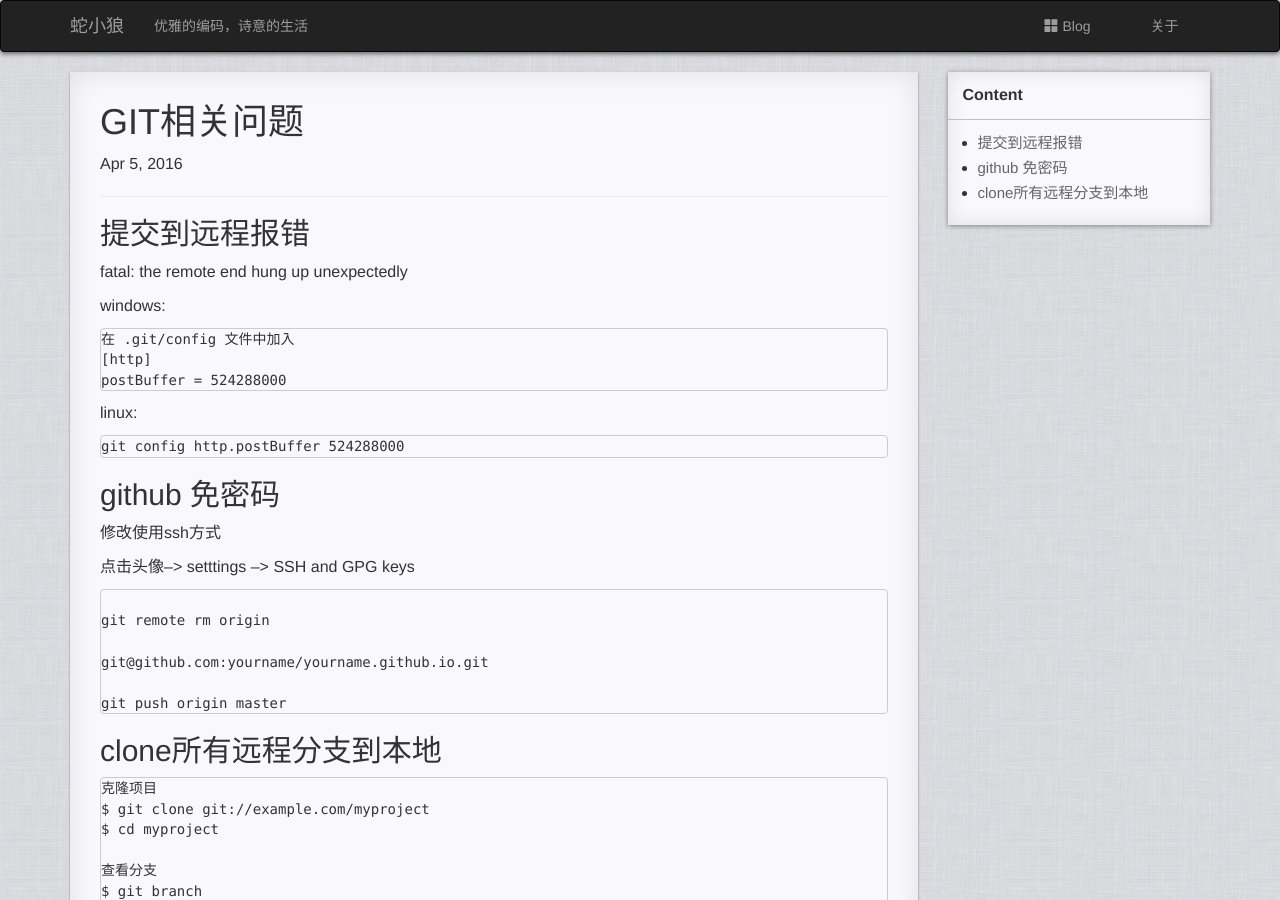
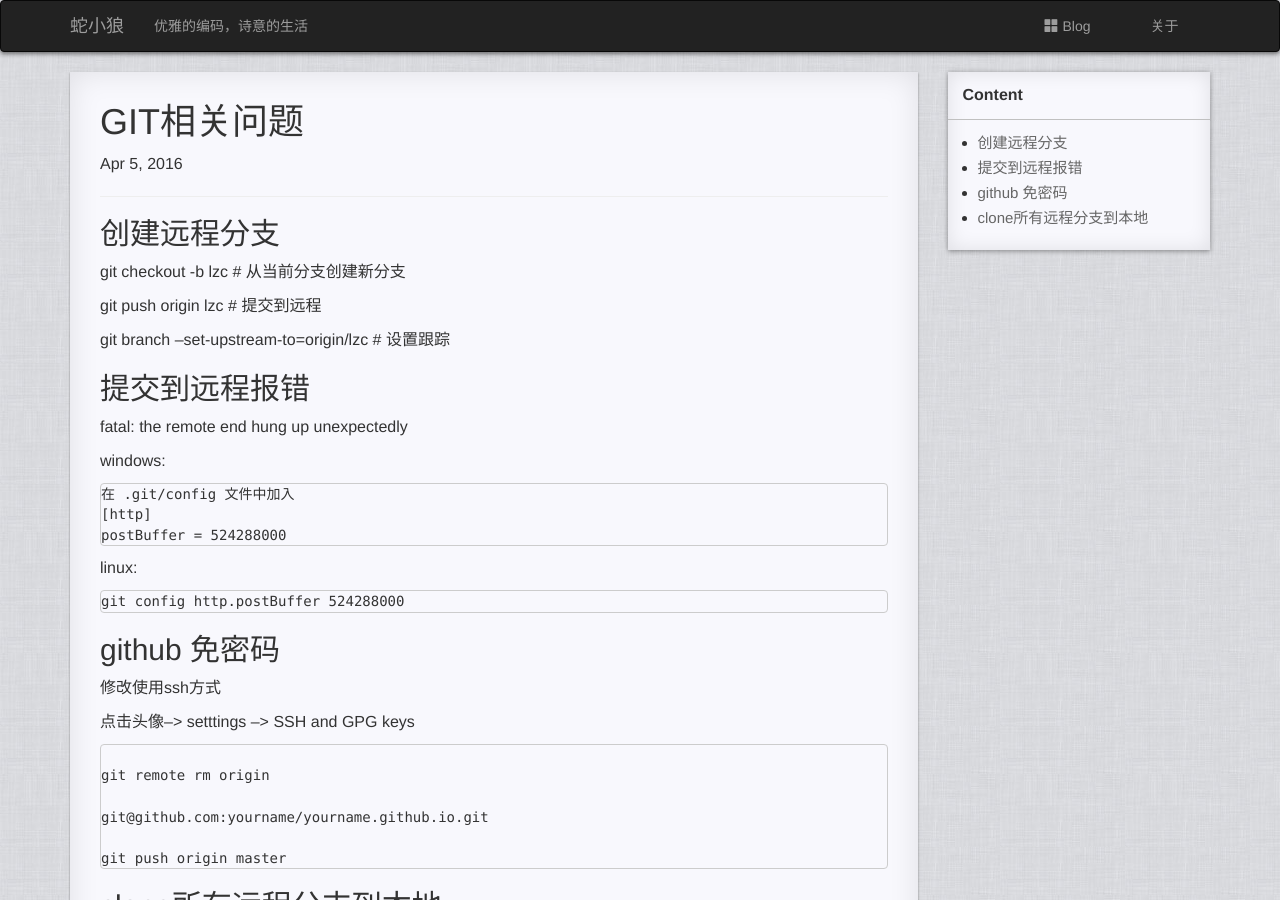
Before and after one commit to imouren/imouren.github.io, a Jekyll site: the page built from _posts/2016-04-05-git_problem.md, in a window 1280 px wide and 900 px high. Built offline with Jekyll 4.4.1, drawn with Linux system fonts in a browser that asks for light colours; nearby versions of some CDN libraries; comment, search, counter and statistics services are not loaded; a style sheet for code colours, icons or effects is not loaded.

Commit message:
add more about git

```diff
--- a/_posts/2016-04-05-git_problem.md
+++ b/_posts/2016-04-05-git_problem.md
@@ -8,6 +8,14 @@ tags: git
 
 * content
 {:toc}
+
+## 创建远程分支
+
+git checkout -b lzc  # 从当前分支创建新分支
+
+git push origin lzc  # 提交到远程
+
+git branch --set-upstream-to=origin/lzc  # 设置跟踪
 
 ## 提交到远程报错
 
```
